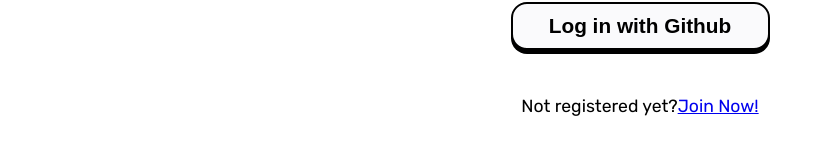
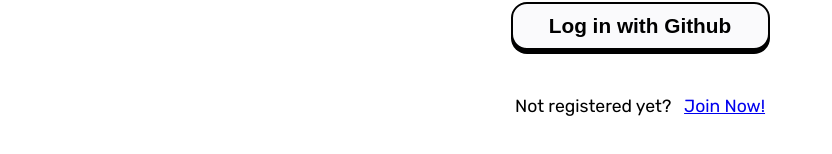
Before and after one commit to karenplanas/jinder, a React (Create React App) app in the folder client/: page /login in a window 1280 px wide. Shown: the part 508-662 px from the top of the page, without its empty margins (0-832 px from the left). Built offline with nearby package versions, Linux system fonts and the light colour scheme; no server answers.

Commit message:
fixed styling

```diff
--- a/client/src/components/Login/Login.css
+++ b/client/src/components/Login/Login.css
@@ -56,3 +56,7 @@ button {
   margin-top: 2rem;
   font-size: 1.1em;
 }
+
+.join-link {
+  margin-left: 0.8rem;
+}
--- a/client/src/components/Login/Login.tsx
+++ b/client/src/components/Login/Login.tsx
@@ -12,7 +12,7 @@ import { Logo } from "../icons/Logo";
 import { GoogleLogo } from "../icons/GoogleLogo";
 import "./Login.css";
 import { InputTextField } from "../InputTextField/InputTextField";
-import { FaGithub } from "react-icons/fa";
+// import { FaGithub } from "react-icons/fa";
 import { Link } from "react-router-dom";
 import { Button } from "../Button/Button";
 
```
